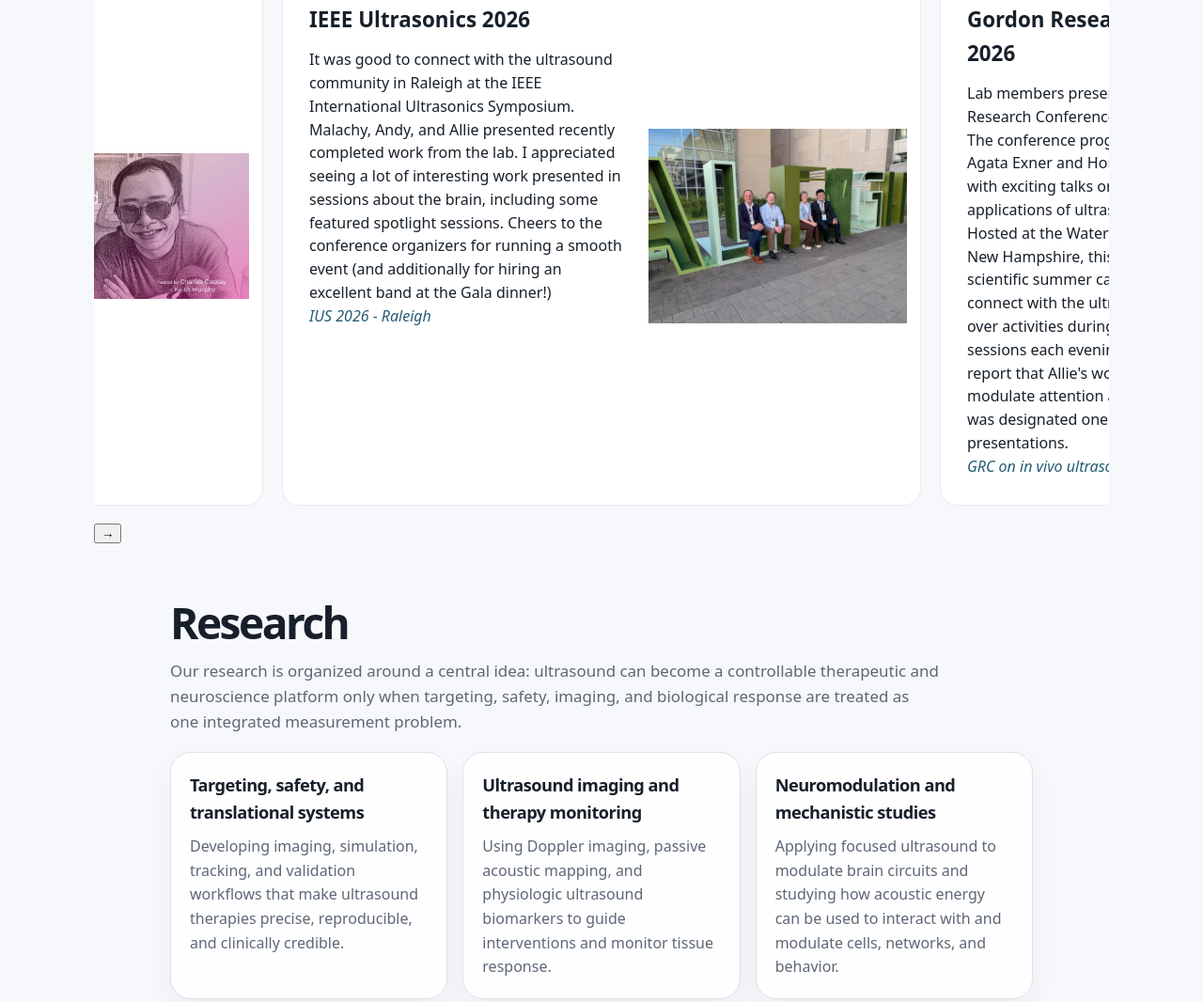
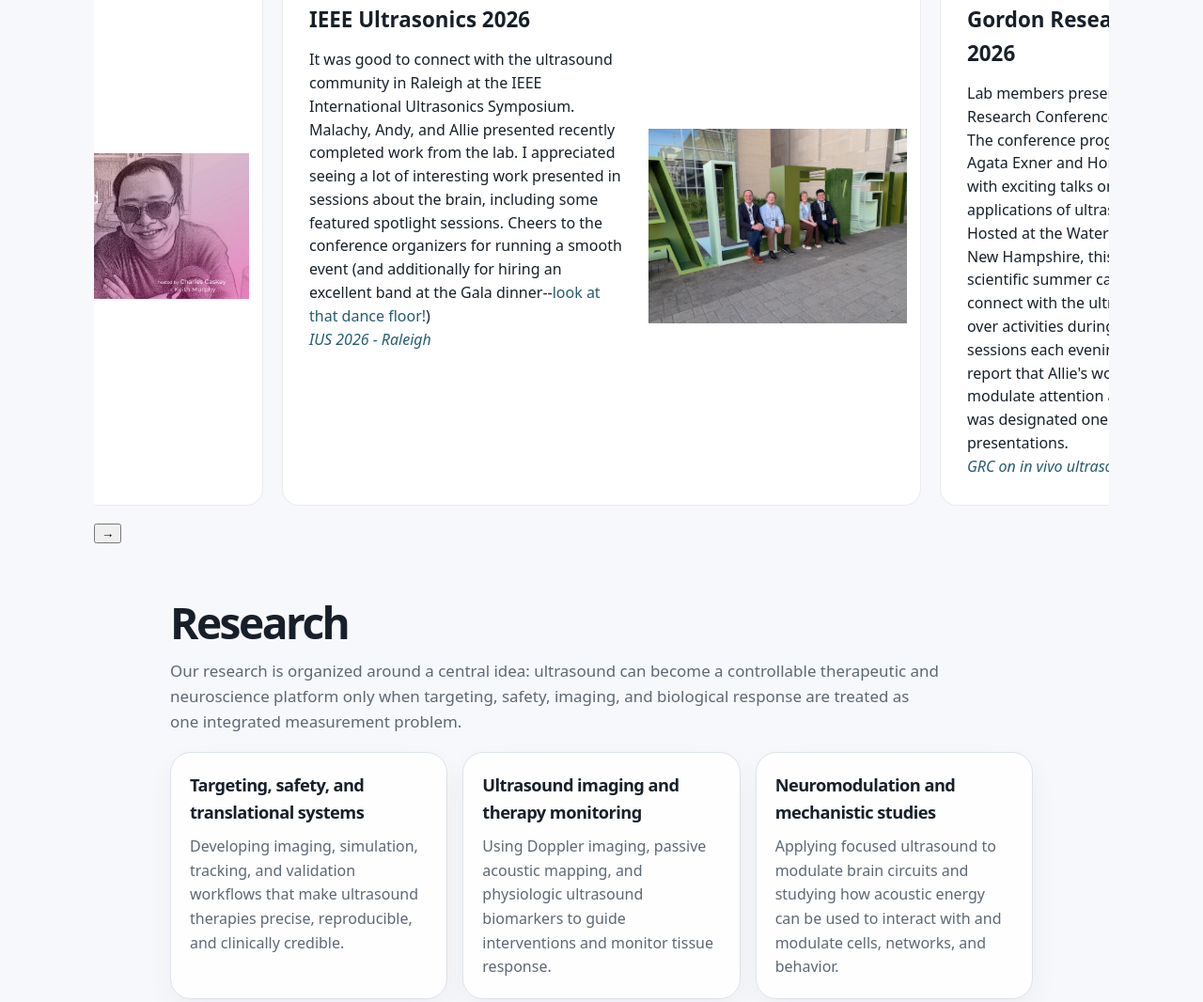
Before and after one commit to caskeylab/caskeylab.github.io, a plain HTML site: page index.html in a window 1280 px wide. Shown: the part 790-1856 px from the top of the page at 94% size. Drawn offline with Linux system fonts and the light colour scheme.

Commit message:
Added IEEE news card with dance link

```diff
--- a/index.html
+++ b/index.html
@@ -509,7 +509,7 @@
 
           <h3>IEEE Ultrasonics 2026</h3>
       <p>
-      It was good to connect with the ultrasound community in Raleigh at the IEEE International Ultrasonics Symposium. Malachy, Andy, and Allie presented recently completed work from the lab. I appreciated seeing a lot of interesting work presented in sessions about the brain, including some featured spotlight sessions. Cheers to the conference organizers for running a smooth event (and additionally for hiring an excellent band at the Gala dinner!)
+      It was good to connect with the ultrasound community in Raleigh at the IEEE International Ultrasonics Symposium. Malachy, Andy, and Allie presented recently completed work from the lab. I appreciated seeing a lot of interesting work presented in sessions about the brain, including some featured spotlight sessions. Cheers to the conference organizers for running a smooth event (and additionally for hiring an excellent band at the Gala dinner--<a href="images/news/IEEE_dance_party_reduced.jpg">look at that dance floor!</a>)
       </p>
       <p>
       <i><a href="https://ieee-ius.org/2026">IUS 2026 - Raleigh</a></i>
```
Also changed, not shown: images/news/IEEE_dance_party_reduced.jpg (added), 1 other file.
